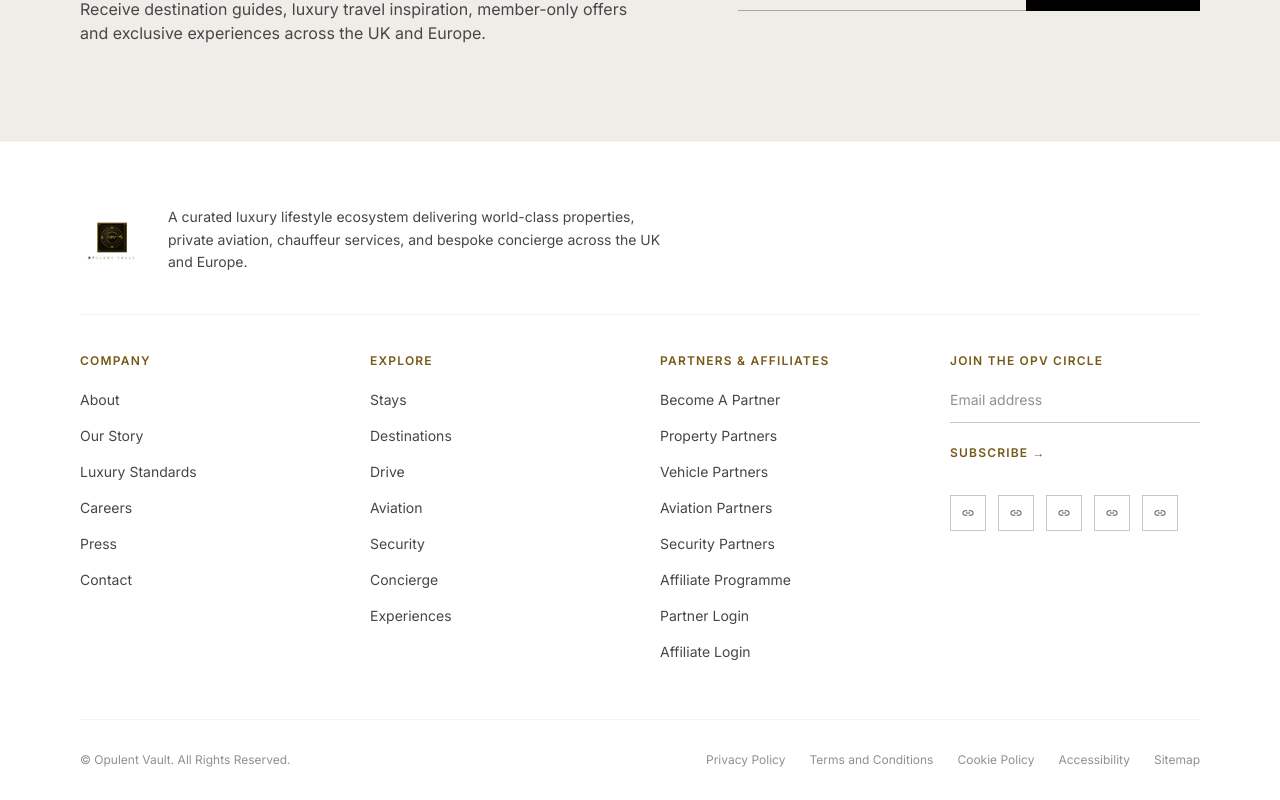
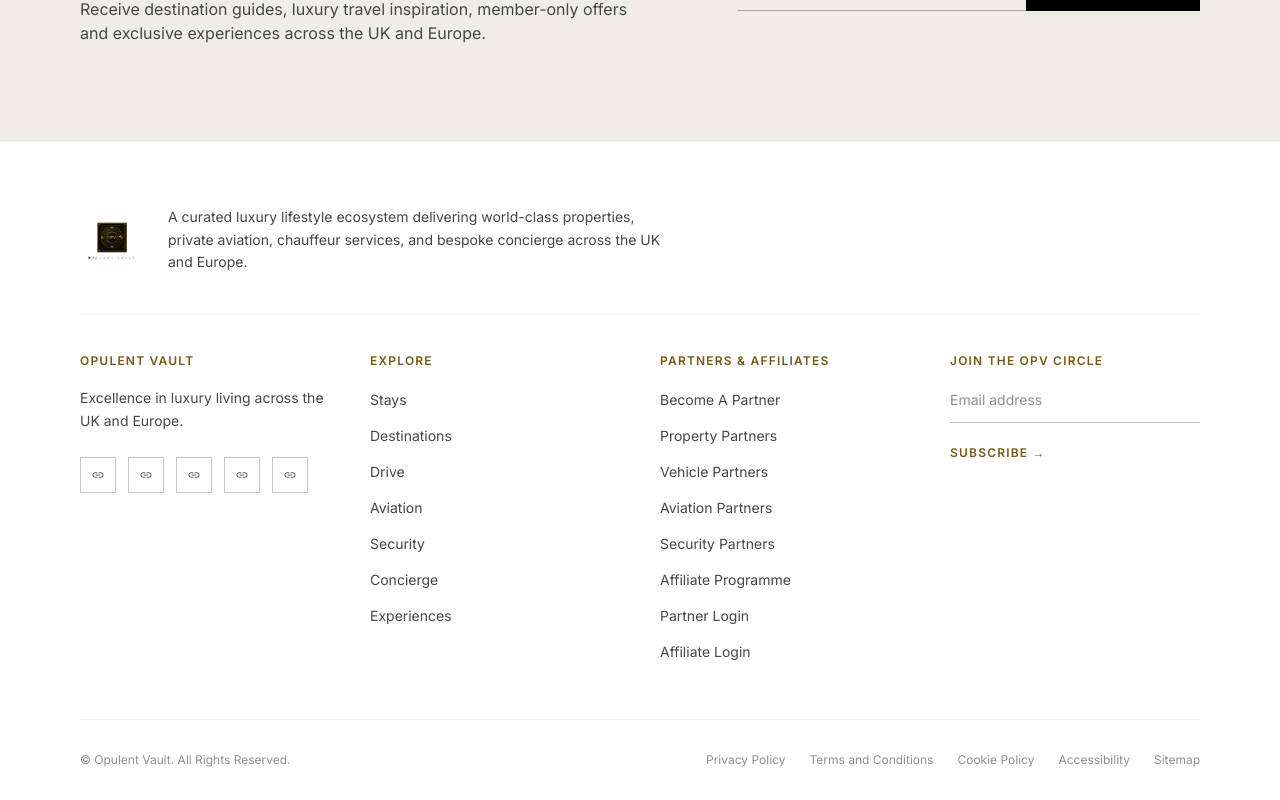
Before and after one commit to 1702london-maker/opulent-vault, a Next.js app: page / in a window 1280 px wide. Shown: the part 6494-7294 px from the top of the page. Built offline with nearby package versions, Linux system fonts and the light colour scheme.

Commit message:
Footer col 1: remove link list, add social icons in single row

```diff
--- a/components/Footer.tsx
+++ b/components/Footer.tsx
@@ -87,25 +87,26 @@
 
           {/* 4-column link grid — all columns start at same level */}
           <div className="grid grid-cols-1 sm:grid-cols-2 lg:grid-cols-4 gap-10 mb-14">
-            {/* Col 1 */}
+            {/* Col 1: brand + socials */}
             <div>
-              <p className="font-label-caps text-label-caps text-secondary uppercase mb-5 tracking-widest">Company</p>
-              <ul className="space-y-3">
-                {[
-                  { label: "About", href: "/about" },
-                  { label: "Our Story", href: "/about#story" },
-                  { label: "Luxury Standards", href: "/about#standards" },
-                  { label: "Careers", href: "/about#careers" },
-                  { label: "Press", href: "/about#press" },
-                  { label: "Contact", href: "/contact" },
-                ].map((l) => (
-                  <li key={l.label}>
-                    <Link href={l.href} className="font-sans text-sm text-on-surface-variant hover:text-primary transition-colors">
-                      {l.label}
-                    </Link>
-                  </li>
+              <p className="font-label-caps text-label-caps text-secondary uppercase mb-5 tracking-widest">Opulent Vault</p>
+              <p className="font-sans text-sm text-on-surface-variant leading-relaxed mb-6">
+                Excellence in luxury living across the UK and Europe.
+              </p>
+              <div className="flex gap-3">
+                {["instagram", "facebook", "linkedin", "tiktok", "youtube"].map((s) => (
+                  <a
+                    key={s}
+                    href={`https://${s}.com`}
+                    target="_blank"
+                    rel="noopener noreferrer"
+                    className="w-9 h-9 border border-outline-variant flex items-center justify-center hover:border-secondary transition-colors shrink-0"
+                    aria-label={s}
+                  >
+                    <span className="material-symbols-outlined text-sm text-on-surface-variant">link</span>
+                  </a>
                 ))}
-              </ul>
+              </div>
             </div>
 
             {/* Col 2 */}
@@ -176,20 +177,6 @@
                   </button>
                 </form>
               )}
-              <div className="flex gap-3 flex-wrap">
-                {["instagram", "facebook", "linkedin", "tiktok", "youtube"].map((s) => (
-                  <a
-                    key={s}
-                    href={`https://${s}.com`}
-                    target="_blank"
-                    rel="noopener noreferrer"
-                    className="w-9 h-9 border border-outline-variant flex items-center justify-center hover:border-secondary transition-colors"
-                    aria-label={s}
-                  >
-                    <span className="material-symbols-outlined text-sm text-on-surface-variant">link</span>
-                  </a>
-                ))}
-              </div>
             </div>
           </div>
 
```
